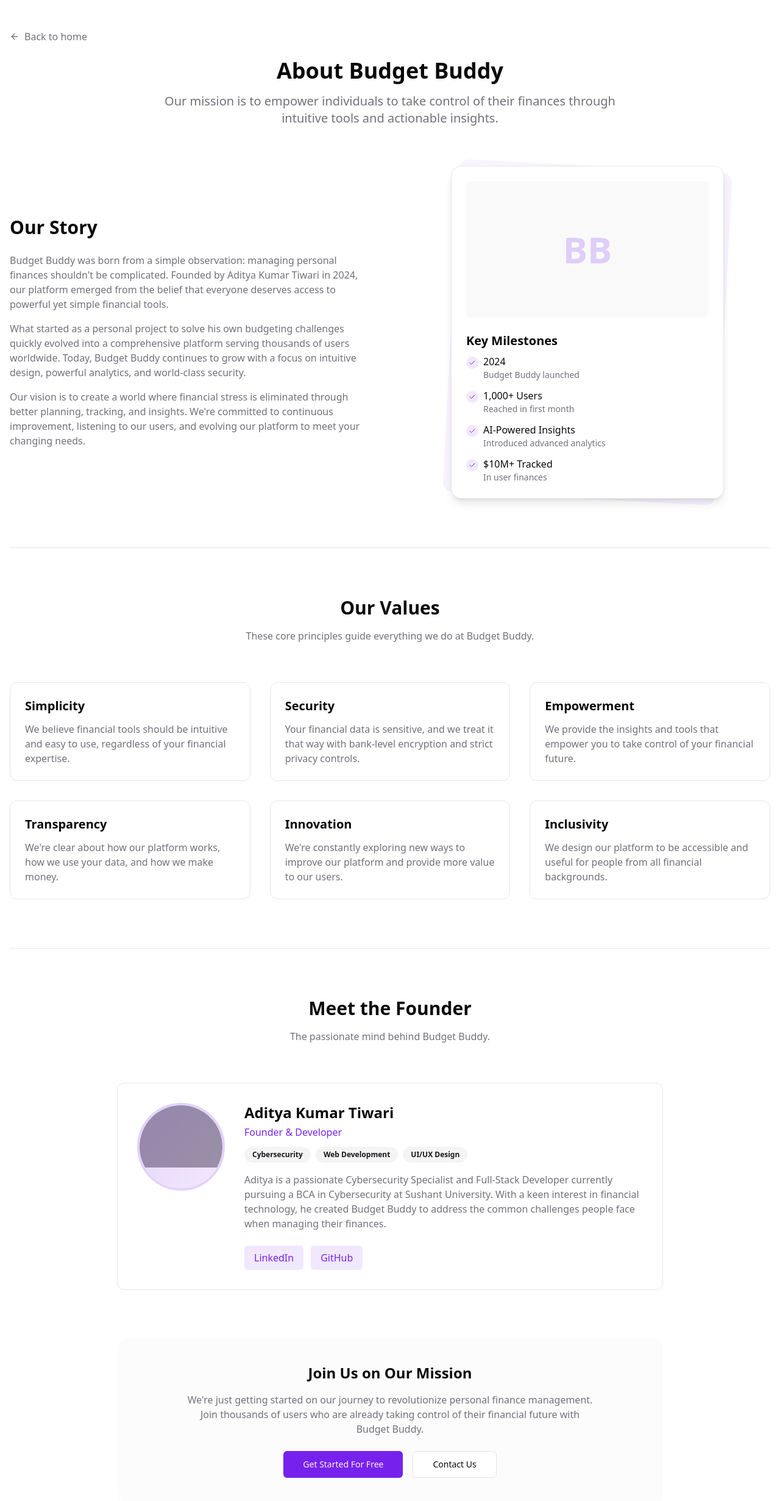
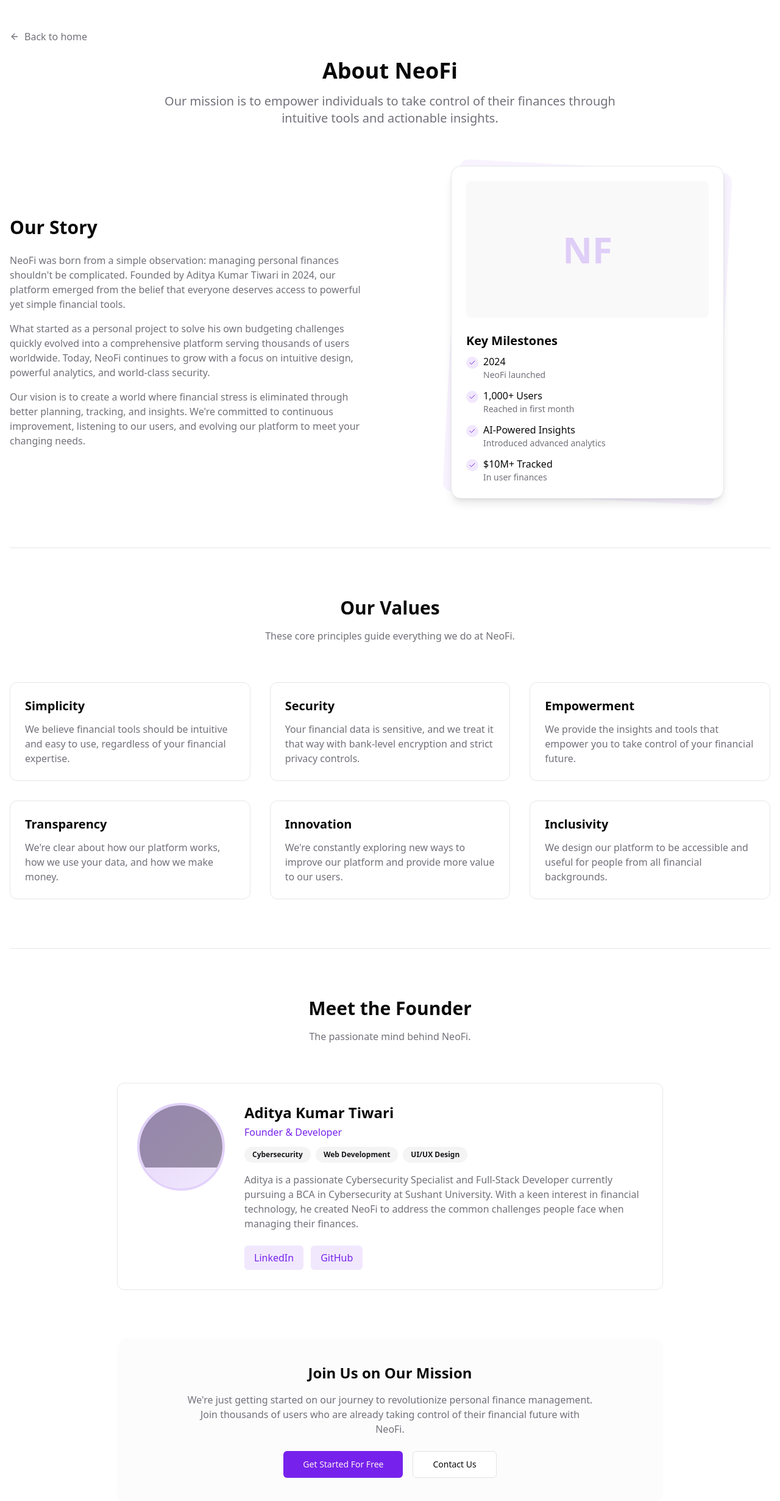
Before and after one commit to Xenonesis/NeoFi, a Next.js app: page /company/about-us in a window 1280 px wide. Shown: the top 2462 px of the page at 61% size. Built offline with nearby package versions, Linux system fonts and the light colour scheme; no server answers; grey boxes are pictures that could not be loaded.

Commit message:
Include additional changes for version 0.30

```diff
--- a/app/company/about-us/page.tsx
+++ b/app/company/about-us/page.tsx
@@ -14,7 +14,7 @@ export default function AboutUsPage() {
         </Link>
 
         <div className="max-w-3xl mx-auto text-center mb-16">
-          <h1 className="text-4xl font-bold mb-4">About Budget Buddy</h1>
+          <h1 className="text-4xl font-bold mb-4">About NeoFi</h1>
           <p className="text-xl text-muted-foreground">
             Our mission is to empower individuals to take control of their finances through intuitive tools and actionable insights.
           </p>
@@ -25,10 +25,10 @@ export default function AboutUsPage() {
             <h2 className="text-3xl font-semibold mb-6">Our Story</h2>
             <div className="space-y-4 text-muted-foreground">
               <p>
-                Budget Buddy was born from a simple observation: managing personal finances shouldn't be complicated. Founded by Aditya Kumar Tiwari in 2024, our platform emerged from the belief that everyone deserves access to powerful yet simple financial tools.
+                NeoFi was born from a simple observation: managing personal finances shouldn't be complicated. Founded by Aditya Kumar Tiwari in 2024, our platform emerged from the belief that everyone deserves access to powerful yet simple financial tools.
               </p>
               <p>
-                What started as a personal project to solve his own budgeting challenges quickly evolved into a comprehensive platform serving thousands of users worldwide. Today, Budget Buddy continues to grow with a focus on intuitive design, powerful analytics, and world-class security.
+                What started as a personal project to solve his own budgeting challenges quickly evolved into a comprehensive platform serving thousands of users worldwide. Today, NeoFi continues to grow with a focus on intuitive design, powerful analytics, and world-class security.
               </p>
               <p>
                 Our vision is to create a world where financial stress is eliminated through better planning, tracking, and insights. We're committed to continuous improvement, listening to our users, and evolving our platform to meet your changing needs.
@@ -40,7 +40,7 @@ export default function AboutUsPage() {
             <div className="absolute inset-0 bg-primary/5 rounded-2xl transform rotate-3"></div>
             <div className="relative bg-card border rounded-2xl p-6 shadow-lg">
               <div className="aspect-video bg-muted/50 rounded-lg flex items-center justify-center mb-6">
-                <div className="text-6xl font-bold text-primary/20">BB</div>
+                <div className="text-6xl font-bold text-primary/20">NF</div>
               </div>
               <h3 className="text-xl font-semibold mb-2">Key Milestones</h3>
               <ul className="space-y-3">
@@ -50,7 +50,7 @@ export default function AboutUsPage() {
                   </div>
                   <div>
                     <span className="font-medium">2024</span>
-                    <p className="text-sm text-muted-foreground">Budget Buddy launched</p>
+                    <p className="text-sm text-muted-foreground">NeoFi launched</p>
                   </div>
                 </li>
                 <li className="flex items-start gap-2">
@@ -89,7 +89,7 @@ export default function AboutUsPage() {
           <div className="max-w-3xl mx-auto text-center mb-16">
             <h2 className="text-3xl font-semibold mb-4">Our Values</h2>
             <p className="text-muted-foreground">
-              These core principles guide everything we do at Budget Buddy.
+              These core principles guide everything we do at NeoFi.
             </p>
           </div>
 
@@ -132,7 +132,7 @@ export default function AboutUsPage() {
           <div className="max-w-3xl mx-auto text-center mb-16">
             <h2 className="text-3xl font-semibold mb-4">Meet the Founder</h2>
             <p className="text-muted-foreground">
-              The passionate mind behind Budget Buddy.
+              The passionate mind behind NeoFi.
             </p>
           </div>
 
@@ -161,7 +161,7 @@ export default function AboutUsPage() {
 
               <p className="text-muted-foreground mb-6">
                 Aditya is a passionate Cybersecurity Specialist and Full-Stack Developer currently pursuing a BCA in
-                Cybersecurity at Sushant University. With a keen interest in financial technology, he created Budget Buddy
+                Cybersecurity at Sushant University. With a keen interest in financial technology, he created NeoFi
                 to address the common challenges people face when managing their finances.
               </p>
 
@@ -191,7 +191,7 @@ export default function AboutUsPage() {
           <h2 className="text-2xl font-semibold mb-4">Join Us on Our Mission</h2>
           <p className="text-muted-foreground mb-6 max-w-2xl mx-auto">
             We're just getting started on our journey to revolutionize personal finance management.
-            Join thousands of users who are already taking control of their financial future with Budget Buddy.
+            Join thousands of users who are already taking control of their financial future with NeoFi.
           </p>
 
           <div className="flex justify-center gap-4 flex-wrap">
```
Also changed, not shown: vercel.json (added), 1 other file (tests, documents, lock files or other folders).
